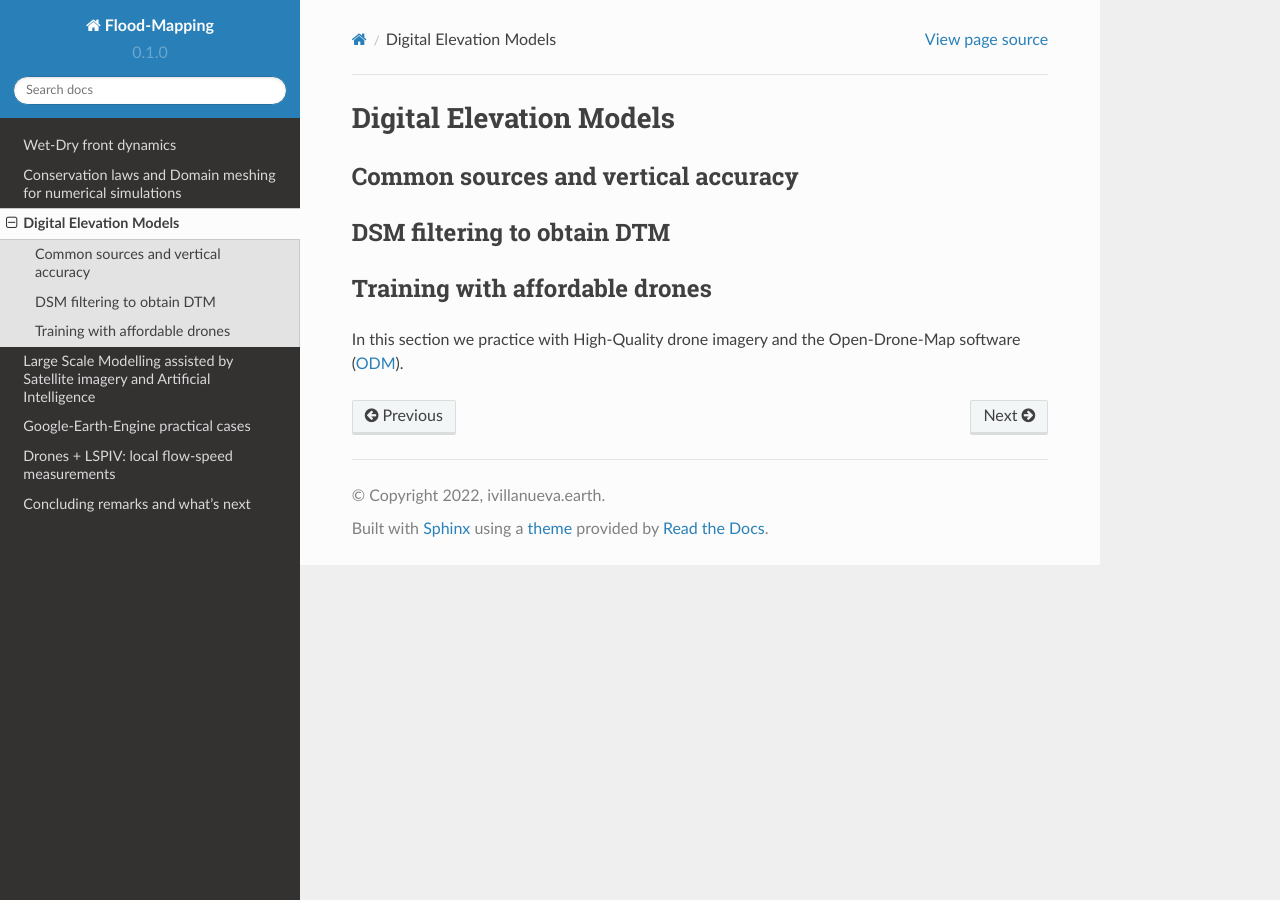
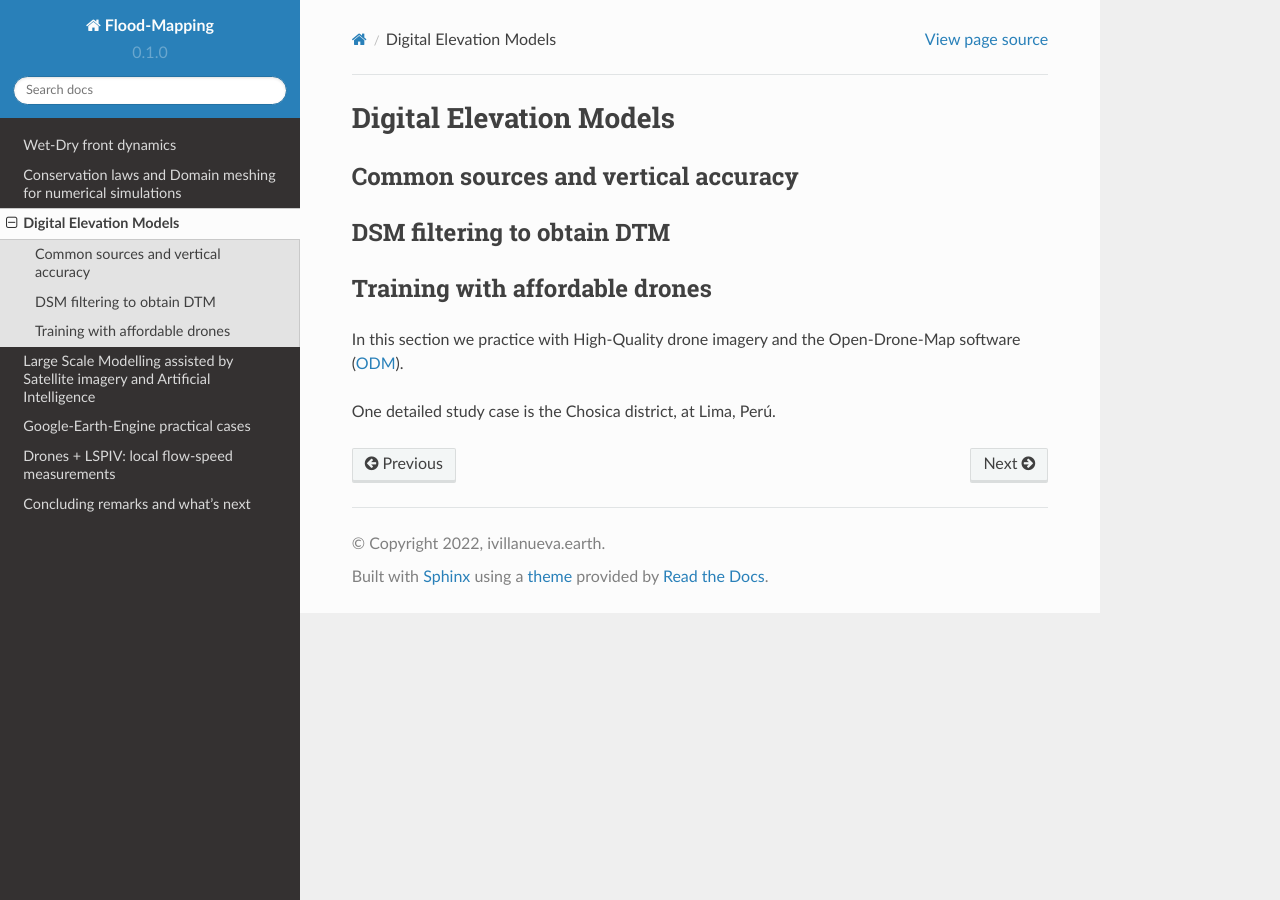
Before and after one commit to ivillamadrid/FloodMapping, a Sphinx documentation site: the page built from docs/source/dem.rst, in a window 1280 px wide. Built offline with Sphinx 7.4.7 and the Read the Docs theme 2.0.0, drawn with Linux system fonts in a browser that asks for light colours.

Commit message:
Update dem.rst

```diff
--- a/docs/source/dem.rst
+++ b/docs/source/dem.rst
@@ -17,3 +17,5 @@ Training with affordable drones
 In this section we practice with High-Quality drone imagery and the Open-Drone-Map software (`ODM`_).
 
 .. _ODM: https://opendronemap.org/'
+
+One detailed study case is the Chosica district, at Lima, Perú.
```
